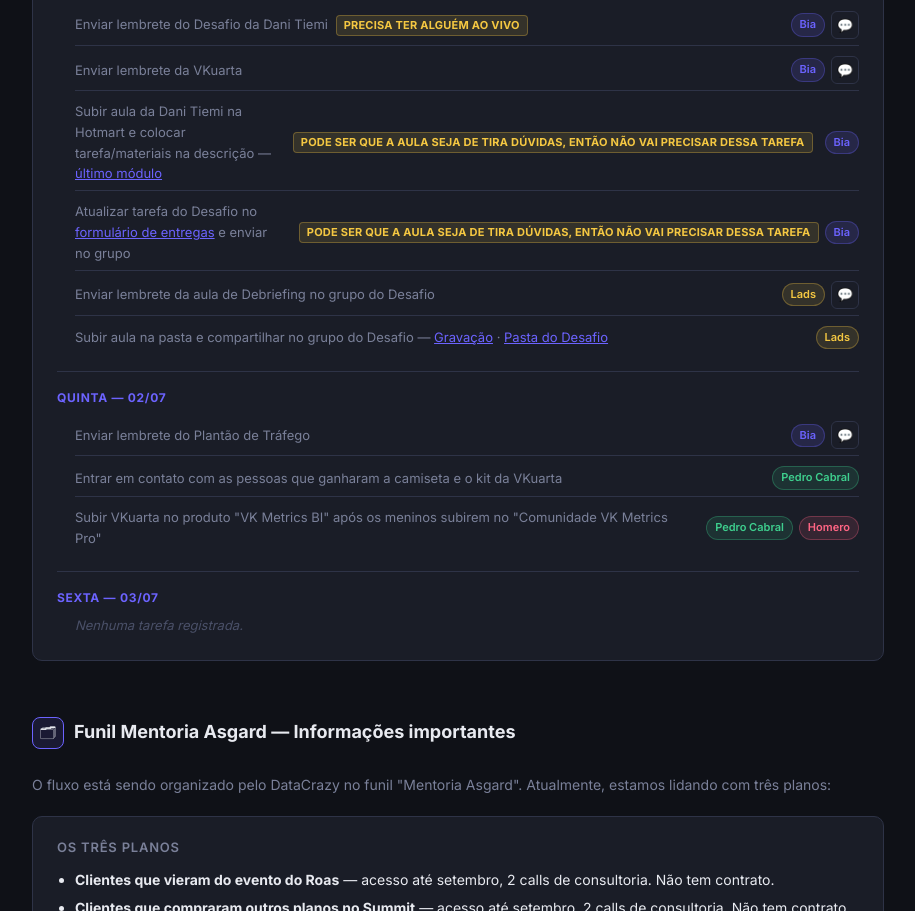
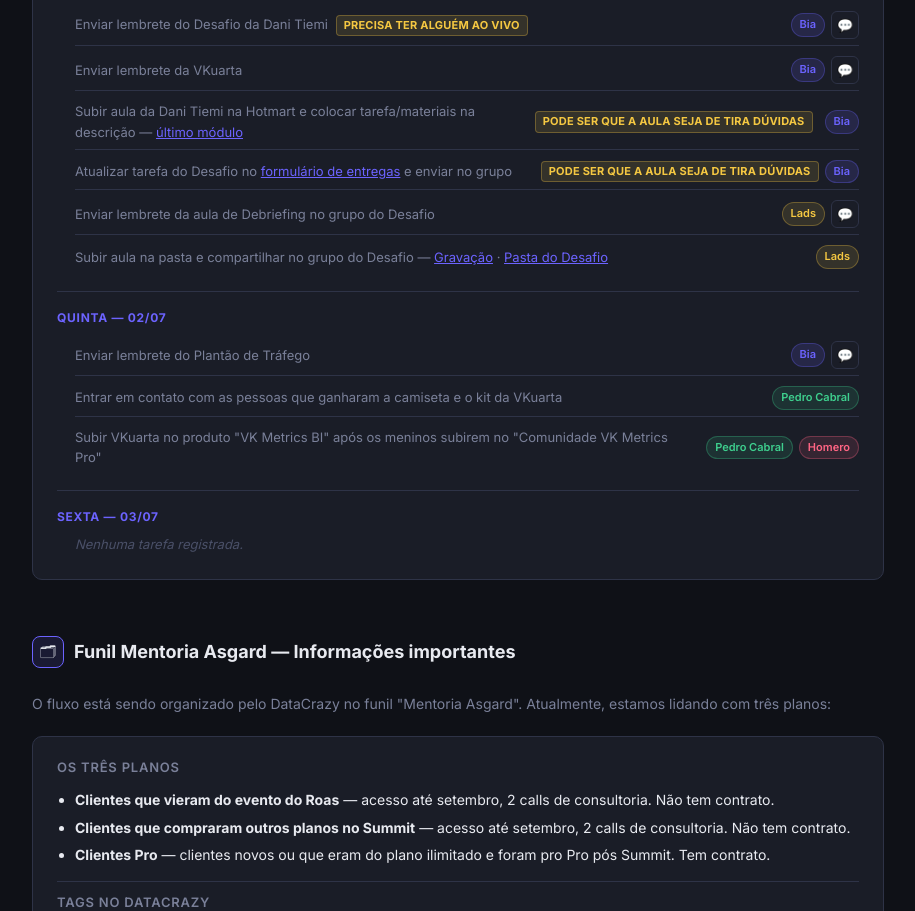
Before and after one commit to vkmetrics/processosferiasmari, a plain HTML site: page index.html in a window 1280 px wide. Shown: the part 1691-2602 px from the top of the page, without its empty margins (182-1097 px from the left). Drawn offline with Linux system fonts and the light colour scheme.

Commit message:
Update index.html

```diff
--- a/index.html
+++ b/index.html
@@ -1190,7 +1190,7 @@
         </li>
         <li class="rotina-item" data-resp="bia">
           <div class="rotina-item-row">
-            <span>Subir aula da Dani Tiemi na Hotmart e colocar tarefa/materiais na descrição — <a href="https://app.hotmart.com/membership/api-oficial/products/edit/4428193/admin/beta/modules" target="_blank" style="color:var(--accent);">último módulo</a></span> <span class="rotina-alert">PODE SER QUE A AULA SEJA DE TIRA DÚVIDAS, ENTÃO NÃO VAI PRECISAR DESSA TAREFA</span></span>
+            <span>Subir aula da Dani Tiemi na Hotmart e colocar tarefa/materiais na descrição — <a href="https://app.hotmart.com/membership/api-oficial/products/edit/4428193/admin/beta/modules" target="_blank" style="color:var(--accent);">último módulo</a></span> <span class="rotina-alert">PODE SER QUE A AULA SEJA DE TIRA DÚVIDAS</span></span>
             <div class="rotina-item-meta">
               <span class="resp-tag resp-bia">Bia</span>
             </div>
@@ -1199,7 +1199,7 @@
         <li class="rotina-item" data-resp="bia">
           <div class="rotina-item-row">
             <span>Atualizar tarefa do Desafio no <a href="https://docs.google.com/forms/d/e/1FAIpQLSdyw7-Hfi5S78Ugn8fk-Ew8YScbvuxGGI-AKie5TD-2m-n5dg/viewform?usp=sharing&ouid=117174688490355892653" target="_blank" style="color:var(--accent);">formulário de entregas</a> e enviar no grupo</span>
-            <div class="rotina-item-meta"> <span class="rotina-alert">PODE SER QUE A AULA SEJA DE TIRA DÚVIDAS, ENTÃO NÃO VAI PRECISAR DESSA TAREFA</span></span>
+            <div class="rotina-item-meta"> <span class="rotina-alert">PODE SER QUE A AULA SEJA DE TIRA DÚVIDAS</span></span>
               <span class="resp-tag resp-bia">Bia</span>
             </div>
           </div>
```
